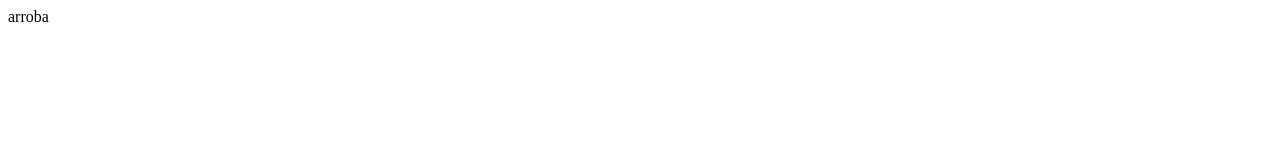
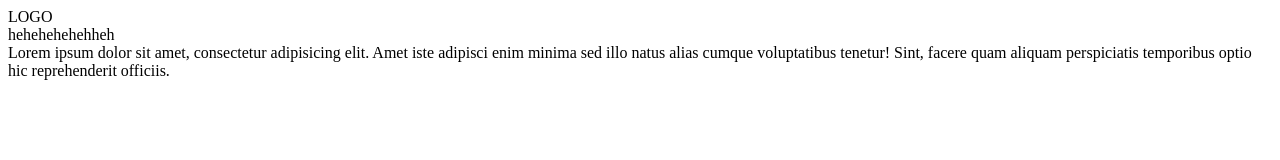
Before and after one commit to Dantas16/aulagit, a plain HTML site: page index.html in a window 1280 px wide. Drawn offline with Linux system fonts and the light colour scheme.

Commit message:
a nuvem sabe commitar

```diff
--- a/index.html
+++ b/index.html
@@ -7,7 +7,8 @@
 </head>
 <body>
   <header>
-    arroba
+    <nav>LOGO</nav>hehehehehehheh
   </header>
+  Lorem ipsum dolor sit amet, consectetur adipisicing elit. Amet iste adipisci enim minima sed illo natus alias cumque voluptatibus tenetur! Sint, facere quam aliquam perspiciatis temporibus optio hic reprehenderit officiis.
 </body>
 </html>
```
